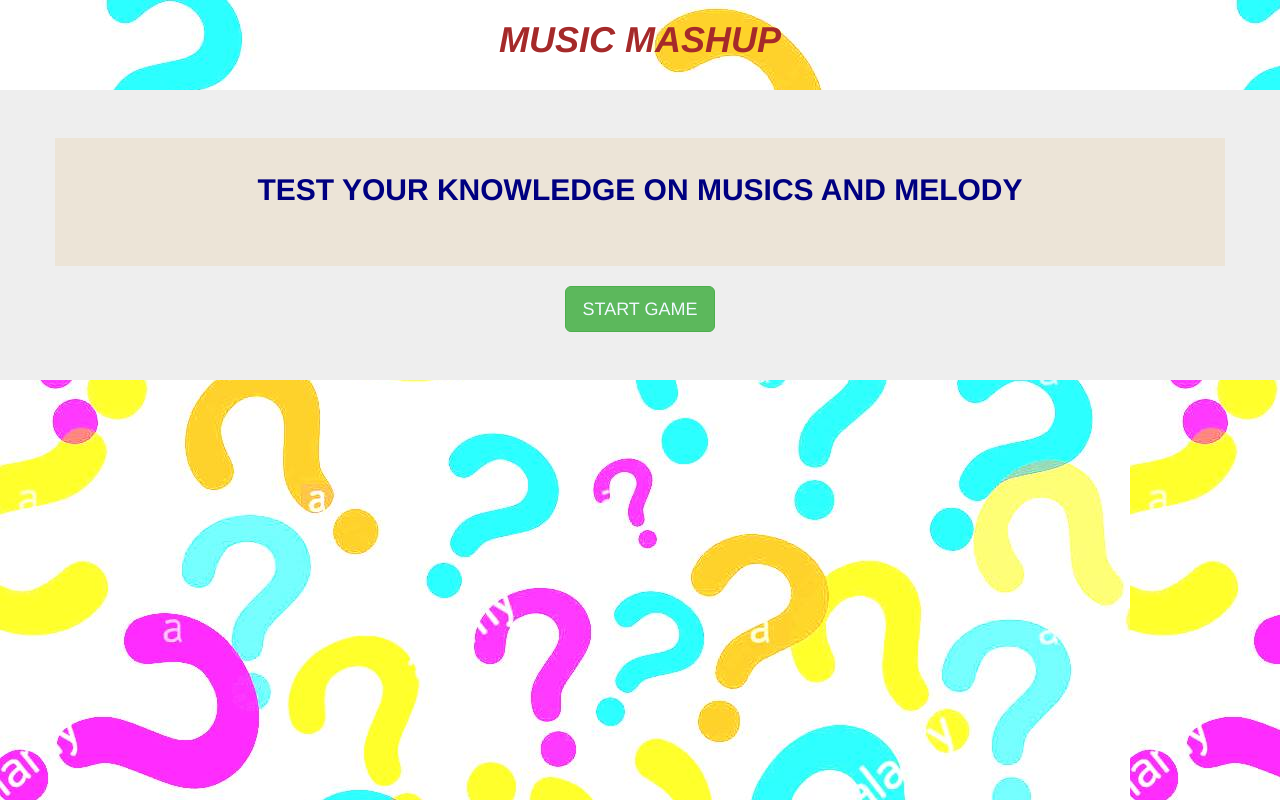
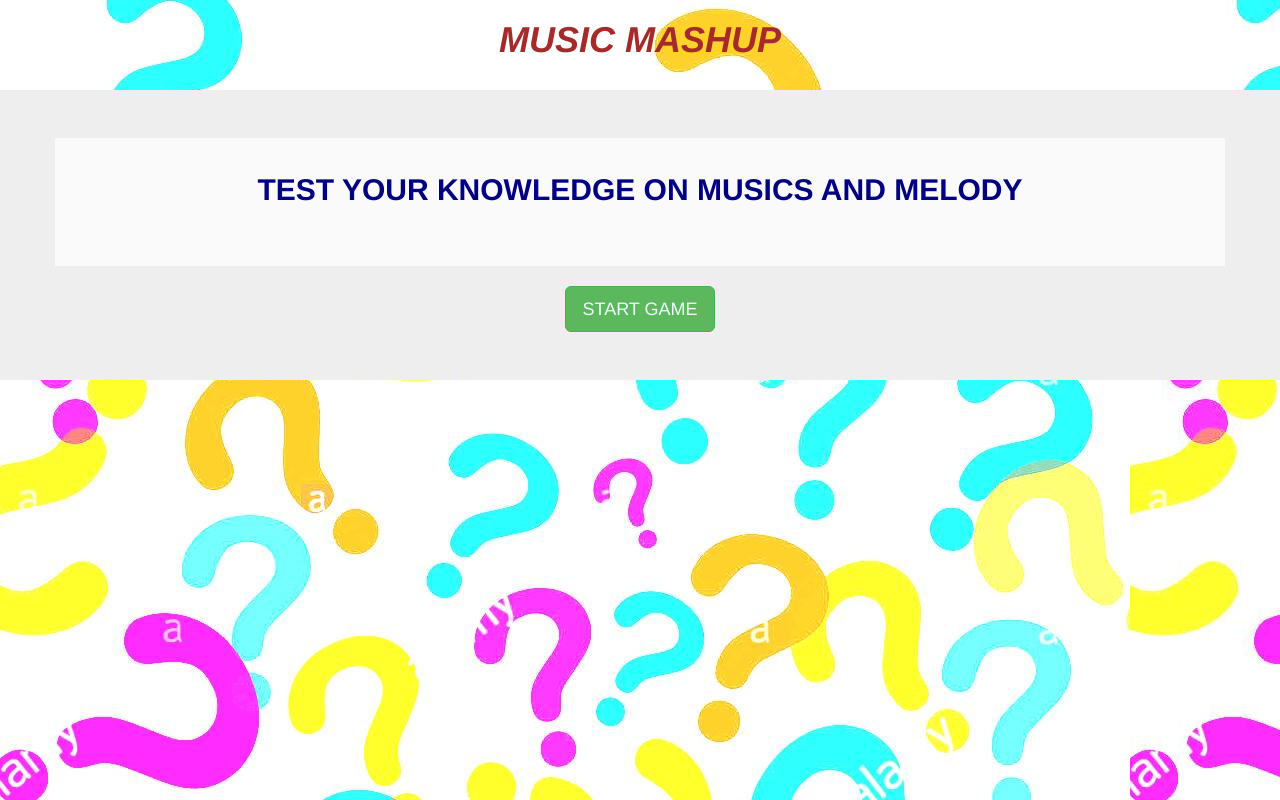
Before and after one commit to shrutitharmia/trivia, a plain HTML site: page html/music.html in a window 1280 px wide. Drawn offline with nearby package versions, Linux system fonts and the light colour scheme.

Commit message:
Update music.html

```diff
--- a/html/music.html
+++ b/html/music.html
@@ -27,7 +27,7 @@
         <h1 class="text-muted"><i><b>MUSIC MASHUP</b></i></h1><br>
       </div>
       <div class="jumbotron jumbotron-fluid">
-        <div class="container" style="background-color: rgb(236, 228, 215);">
+        <div class="container" style="background-color: rgb(250, 250, 250);">
         <div id="game">
           <h2 style="color: navy;"><b>TEST YOUR KNOWLEDGE ON MUSICS AND MELODY</b></h2><br>
           <p id="remaining-time" class="lead" style="color:darkred;">Remaining Time: <span id="timer"></span></p>
```
